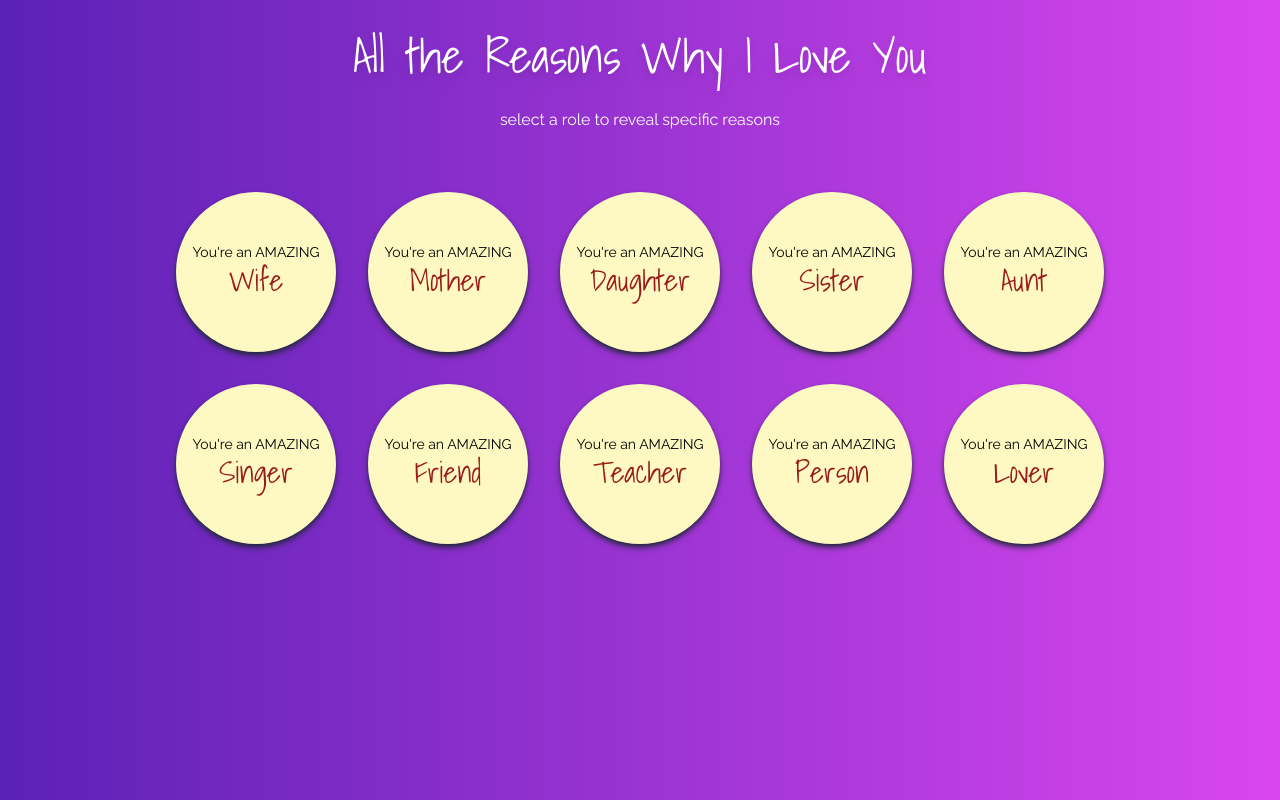
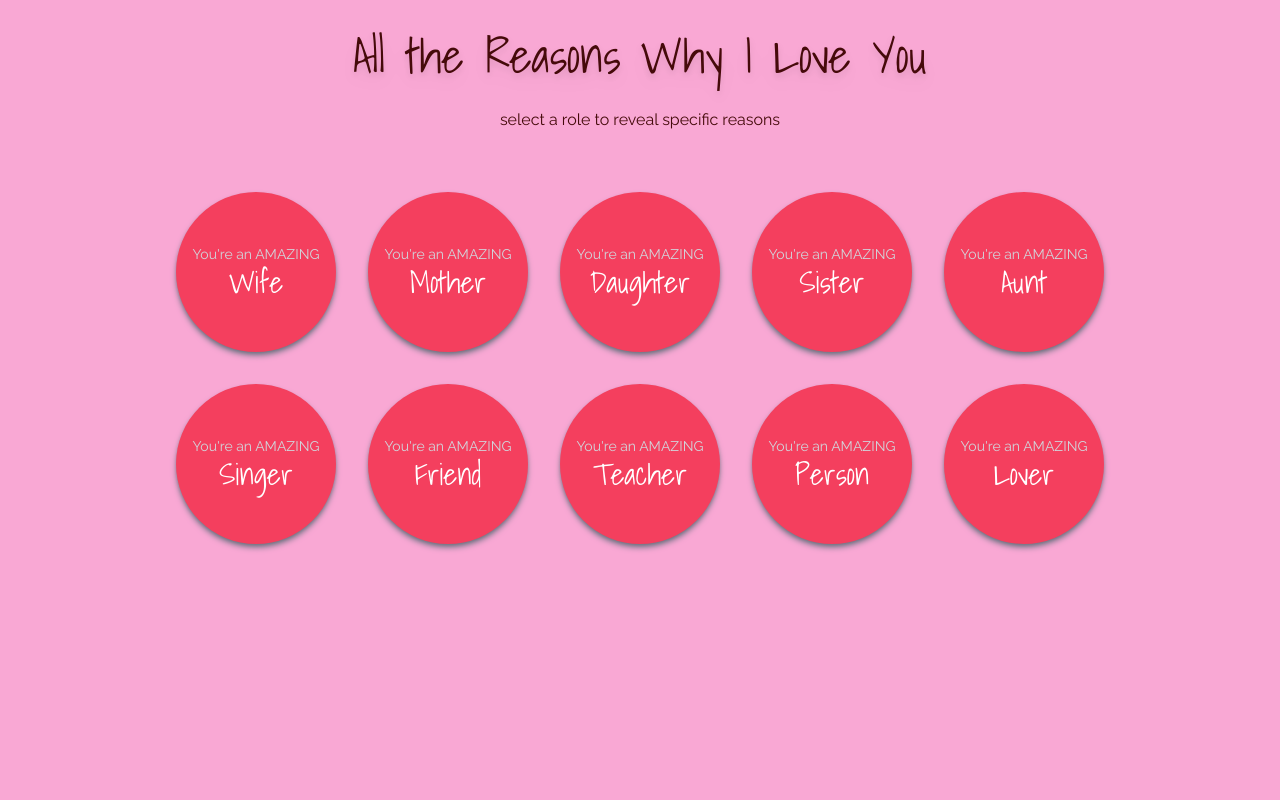
Before and after one commit to ErikMuir/all-the-reasons-why, a website: page src/index.html in a window 1280 px wide. Drawn offline with Linux system fonts and the light colour scheme.

Commit message:
make it look more valentiney

```diff
--- a/src/index.html
+++ b/src/index.html
@@ -19,29 +19,30 @@
     rel="stylesheet">
 </head>
 
-<body class="p-4 bg-gradient-to-r from-violet-800 to-fuchsia-500">
-  <header class="py-4 flex flex-col gap-8">
-    <h1 class="text-5xl handwriting flex flex-wrap gap-5 justify-center text-white drop-shadow-lg">
+<!-- <body class="p-4 bg-gradient-to-r from-violet-800 to-fuchsia-500"> -->
+
+<body class="p-4 bg-pink-300">
+  <header class="py-4 flex flex-col gap-8 text-red-950">
+    <h1 class="text-5xl handwriting flex flex-wrap gap-5 justify-center drop-shadow-lg">
       <div>All the Reasons</div>
       <div>Why I Love You</div>
     </h1>
-    <div class="text-white text-center">select a role to reveal specific reasons</div>
+    <div class="text-center">select a role to reveal specific reasons</div>
   </header>
   <main class="py-12 flex flex-col max-w-5xl mx-auto relative items-center">
     <div id="categories-container" class="flex flex-wrap gap-8 justify-center"></div>
     <template id="category-template">
       <h2
-        class="w-40 h-40 flex flex-col items-center justify-center bg-yellow-100 rounded-full cursor-pointer shadow-md shadow-gray-800">
-        <div class="text-sm">You're an AMAZING</div>
-        <div class="text-3xl capitalize handwriting text-red-800"></div>
-        <div class="text-sm pt-1"></div>
+        class="w-40 h-40 flex flex-col items-center justify-center bg-rose-500 hover:bg-rose-700 hover:scale-105 transition duration-300 rounded-full cursor-pointer shadow-md shadow-gray-500">
+        <div class="text-sm text-gray-300">You're an AMAZING</div>
+        <div class="text-3xl capitalize handwriting text-white"></div>
       </h2>
     </template>
     <div id="reasons-modal"
-      class="p-8 flex flex-col max-w-2xl bg-yellow-100 rounded-md shadow-md shadow-gray-800 absolute invisible">
+      class="p-8 flex flex-col max-w-2xl bg-gray-200 rounded-md shadow-md shadow-gray-500 absolute invisible">
       <div class="flex justify-center pb-4">
         <h2 class="flex font-bold text-xl items-center">
-          <div id="reasons-modal-category" class="text-3xl capitalize handwriting px-1 text-red-800"></div>
+          <div id="reasons-modal-category" class="text-3xl capitalize handwriting px-1 text-red-700"></div>
         </h2>
         <button type="button" onClick="closeModal()" class="absolute top-4 right-4">
           <img height="24" width="24" src="./assets/close-x.svg" alt="Close modal" />
--- a/src/index.js
+++ b/src/index.js
@@ -1,59 +1,59 @@
 const reasons = {
   wife: [
-    "You show (or feign) interest in the things I'm interested in.",
-    "You care about how I'm feeling.",
-    "You patiently try to help me in areas where I'm lacking.",
-    "You call me on my BS.",
+    "You show (or feign) interest in the things I'm interested in",
+    "You care about how I'm feeling",
+    "You patiently try to help me in areas where I'm lacking",
+    "You call me on my BS",
   ],
   mother: [
-    "You parent with empathy.",
-    "You parent with a focus on child psychology.",
-    "You sacrifice so much of your time, friendships, career, interests, and aspirations (and so much more) in order to be there for our family.",
+    "You parent with empathy",
+    "You parent with a focus on child psychology",
+    "You sacrifice so much of your time, friendships, career, interests, and aspirations (and so much more) in order to be there for our family",
   ],
   daughter: [
-    "You have such a close relationship with your mom.",
-    "You walk your mom through her fears and help her in times of indecision.",
-    "You had the foresight to record a Q&A session with your dad before he passed.",
+    "You have such a close relationship with your mom",
+    "You walk your mom through her fears and help her in times of indecision",
+    "You had the foresight to record a Q&A session with your dad before he passed",
   ],
   sister: [
-    "You often carry the weight of your sibling's burdens for them.",
-    "You are a voice of reason in your sibling's lives.",
-    "You continue to be a loving and supportive sister to your siblings despite repeated failures and shortcomings.",
+    "You often carry the weight of your sibling's burdens for them",
+    "You are a voice of reason in your sibling's lives",
+    "You continue to be a loving and supportive sister to your siblings despite repeated failures and shortcomings",
   ],
   aunt: [
-    "You really look out for Jeremiah and keep his best interests at heart.",
-    "You intentionally try to fulfill multiple roles that have been missing or neglected in Jeremiah's life.",
-    "You're the cool aunt who teases like an older sibling, but who also gives it straight when no one else will.",
+    "You really look out for Jeremiah and keep his best interests at heart",
+    "You intentionally try to fulfill multiple roles that have been missing or neglected in Jeremiah's life",
+    "You're the cool aunt who teases like an older sibling, but also gives it straight when no one else will",
   ],
   singer: [
-    "You have a beautiful voice.",
-    "You possess musical talent that is both natural and hard-earned.",
-    "You continue to invest in your vocal talent by participating in choirs and other activities.",
-    "You have the confidence and courage to sing solos in front of audiences.",
-    "You possess a level of talent that earned you a place in the Saint Louis Symphony Chorus.",
+    "You have a beautiful voice",
+    "You possess musical talent that is both natural and hard-earned",
+    "You continue to invest in your vocal talent by participating in choirs and other activities",
+    "You have the confidence and courage to sing solos in front of audiences",
+    "You possess a level of talent that earned you a place in the Saint Louis Symphony Chorus",
     "You performed at CARNEGIE. FREAKING. HALL!!!",
   ],
   friend: [
-    "You value your friendships and maintain them even when you're apart.",
-    "You show up for friends in need, even when it's uncomfortable or inconvenient.",
-    "You regularly practive kindness, patience, and understanding with your friends.",
-    "You are reliable and consistent.",
+    "You value your friendships and maintain them even when you're apart",
+    "You show up for friends in need, even when it's uncomfortable or inconvenient",
+    "You regularly practice kindness, patience, and understanding with your friends",
+    "You are reliable and consistent",
   ],
   teacher: [
-    "You not only have the talent and ability to be a teacher, but also a heart for the children.",
-    "You spent so much of your time preparing lesson plans to ensure your students were continually challenged.",
-    "You genuinely care for your students and their wellbeing.",
+    "You not only have the willingness to be a teacher, you also possess a heart for the children",
+    "You spent so much of your time preparing lesson plans to ensure your students were continually challenged",
+    "You genuinely care for your students and their wellbeing",
   ],
   person: [
-    "You strive to help those less fortunate than yourself.",
-    "You are a voice for those that cannot speak up for themselves.",
-    "You value hard work, patience, loyalty, and fair play (just like a good little Hufflepuff).",
+    "You strive to help those less fortunate than yourself",
+    "You are a voice for those that cannot speak up for themselves",
+    "You value hard work, patience, loyalty, and fair play (just like a good little Hufflepuff should)",
   ],
   lover: [
-    "You have a sexy, curvy, voluptuous body.",
-    "You are willing to indulge my fantasies.",
-    "You aren't afraid to indulge in your own fantasies.",
-    "You give the best fellatio I've ever had! Hands down!",
+    "You have a sexy, curvy, voluptuous body",
+    "You are willing to indulge my fantasies",
+    "You aren't afraid to indulge in your own fantasies",
+    "You give the best fellatio I've ever had, hands down!",
   ],
 };
 
--- a/src/input.css
+++ b/src/input.css
@@ -55,7 +55,7 @@ table {
 /* ---------------------------------------- */
 
 body {
-  background-color: rgba(181, 130, 159, 0.75);
+  /* background-color: rgba(181, 130, 159, 0.75); */
   font-family: "Raleway", sans-serif;
   font-optical-sizing: auto;
   font-weight: 400;
```
Also changed, not shown: src/output.css, 1 other file.
